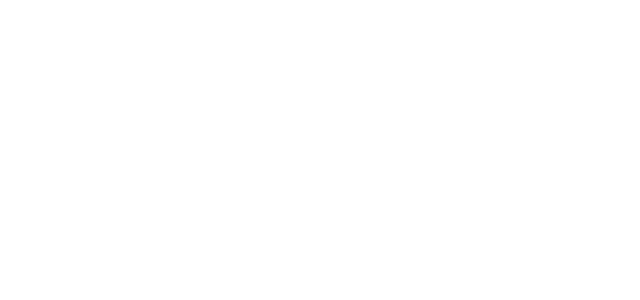
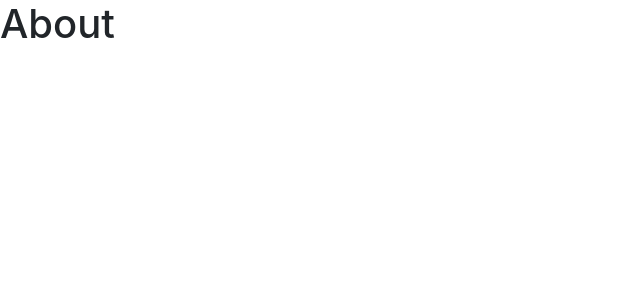
Before and after one commit to Amr-Khalil94/crocosoft_test, a React (Create React App) app in the folder ak_crocosoft_test/: page / in a window 1280 px wide. Shown: the top 300 px of the page, without its empty margins (0-640 px from the left). Built offline with nearby package versions, Linux system fonts and the light colour scheme.

Commit message:
reuseable component

```diff
--- /dev/null
+++ b/ak_crocosoft_test/src/Components/General/SideBar/sideBar.js
@@ -0,0 +1,11 @@
+import React from "react";
+import { Outlet } from "react-router-dom";
+
+export default () => {
+    return (
+        <div>
+            <h1>About</h1>
+            <Outlet />
+        </div>
+    )
+}
--- a/ak_crocosoft_test/src/index.js
+++ b/ak_crocosoft_test/src/index.js
@@ -29,6 +29,9 @@ import './index.css';
 //components
 import App from './App';
 
+//sideBar
+import SideBar from "./Components/General/SideBar/sideBar";
+
 //Modal
 import Modal from "./Components/General/popUp/popUp";
 
@@ -40,8 +43,8 @@ const routes = createBrowserRouter([
       // <div className="d-flex app-container">
       <div className="">
         {/*global routes*/}
-        {/* <SideBar /> */}
-        <Outlet />
+        <SideBar />
+        {/* <Outlet /> */}
         {/* <Modal /> */}
       </div>
     ),
```
